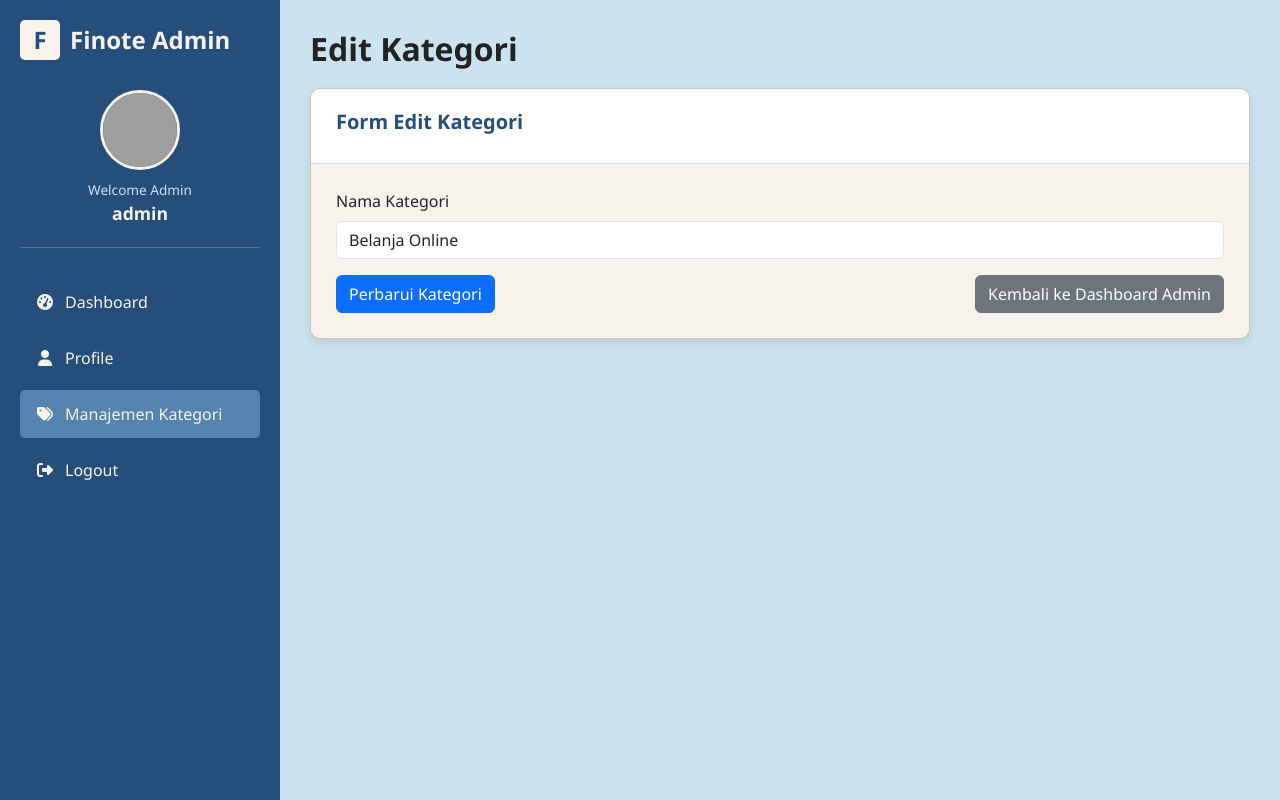
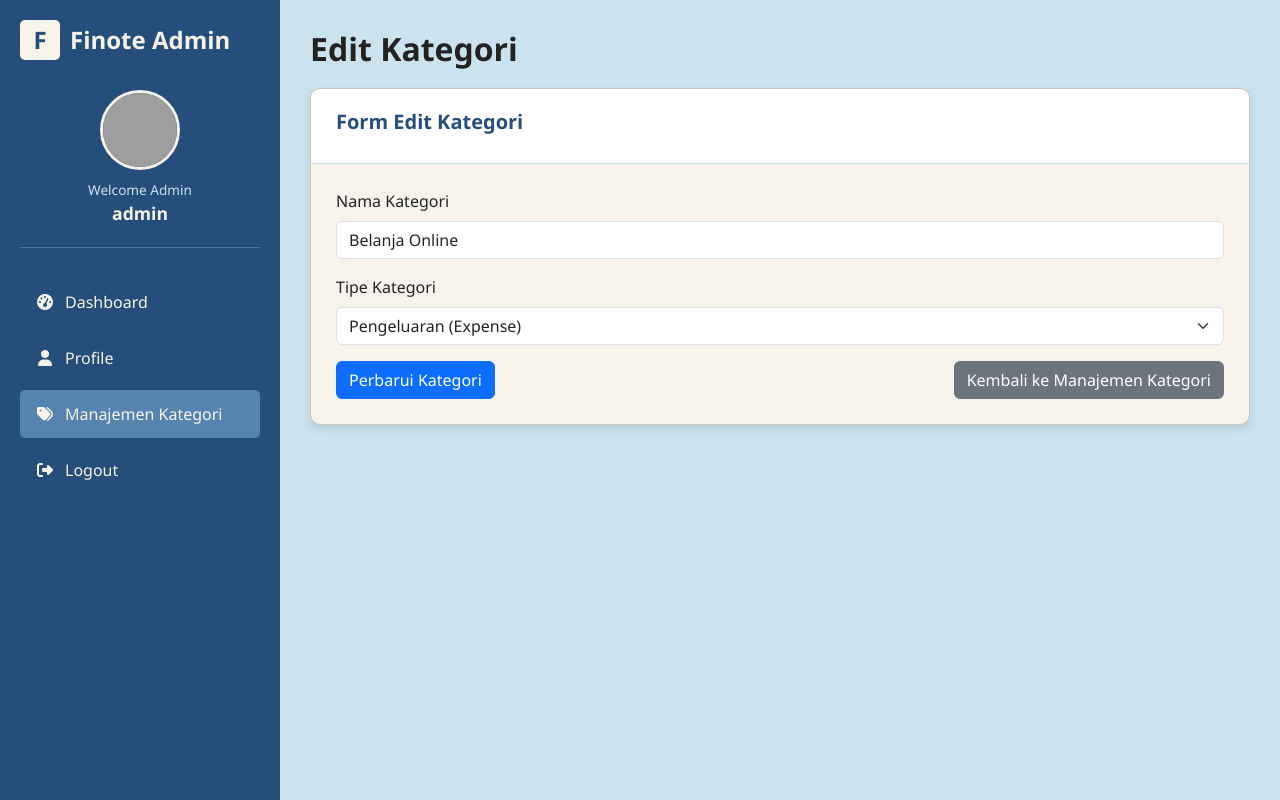
Before and after one commit to 1Envy2/Manajemen_keuangan, a PHP site: page /admin/edit_kategori.php?id=9 in a window 1280 px wide. Run offline with PHP 8.4, Linux system fonts and the light colour scheme; a user stored in the database is signed in; data comes from the database, SQL or seed files in the repository; grey boxes are pictures that could not be loaded.

Commit message:
edit type kategori

```diff
--- a/admin/edit_kategori.php
+++ b/admin/edit_kategori.php
@@ -3,7 +3,7 @@ require_once '../config.php';
 require_once '../includes/auth.php';
 
 check_admin_access();
-$id = get_user_id();
+$id_user_admin = get_user_id(); // Menggunakan nama variabel yang lebih spesifik agar tidak bentrok
 
 $username = '';
 $email = '';
@@ -11,40 +11,45 @@ $phone = '';
 $photo_db = '';
 $created_at = '';
 
-$query = "SELECT username, email, phone, photo, created_at FROM users WHERE id = ? AND role = 'admin'";
-$stmt = $conn->prepare($query);
-$stmt->bind_param("i", $id);
-$stmt->execute();
-$result = $stmt->get_result();
-if ($result->num_rows === 1) {
-    $data = $result->fetch_assoc();
-    $username = $data['username'];
-    $email = $data['email'];
-    $phone = $data['phone'] ?? '';
-    $photo_db = $data['photo'] ?? '';
-    $created_at = $data['created_at'];
+// Ambil data admin yang sedang login untuk sidebar
+$query_admin = "SELECT username, email, phone, photo, created_at FROM users WHERE id = ? AND role = 'admin'";
+$stmt_admin = $conn->prepare($query_admin);
+$stmt_admin->bind_param("i", $id_user_admin);
+$stmt_admin->execute();
+$result_admin = $stmt_admin->get_result();
+if ($result_admin->num_rows === 1) {
+    $data_admin = $result_admin->fetch_assoc();
+    $username = $data_admin['username'];
+    $email = $data_admin['email'];
+    $phone = $data_admin['phone'] ?? '';
+    $photo_db_admin = $data_admin['photo'] ?? ''; // Nama variabel berbeda untuk foto admin
+    $created_at = $data_admin['created_at'];
 }
-$stmt->close();
+$stmt_admin->close();
 
-$photo_url = (!empty($photo_db) && file_exists('../uploads/' . $photo_db))
-    ? BASE_URL . '/uploads/' . $photo_db
+$photo_url = (!empty($photo_db_admin) && file_exists('../uploads/' . $photo_db_admin))
+    ? BASE_URL . '/uploads/' . $photo_db_admin
     : BASE_URL . '/assets/admin_profile.jpeg';
 
 $current_page = basename($_SERVER['PHP_SELF']);
 
 $category_id = $_GET['id'] ?? null;
 $category_name = '';
+$category_type = ''; // BARU: Inisialisasi variabel untuk tipe kategori
 $name_err = '';
+$type_err = ''; // BARU: Inisialisasi error untuk tipe
 $success_msg = '';
 $error_msg = '';
 
+// Validasi ID kategori dari URL
 if ($category_id === null || !is_numeric($category_id)) {
     $_SESSION['error_message'] = "ID kategori tidak valid.";
     header('location: ' . BASE_URL . '/admin/dashboard.php');
     exit;
 }
 
-$sql_get = "SELECT name FROM categories WHERE id = ?";
+// Ambil data kategori yang akan diedit dari database
+$sql_get = "SELECT name, type FROM categories WHERE id = ?"; // BARU: Ambil kolom 'type'
 if ($stmt_get = $conn->prepare($sql_get)) {
     $stmt_get->bind_param("i", $category_id);
     if ($stmt_get->execute()) {
@@ -52,6 +57,7 @@ if ($stmt_get = $conn->prepare($sql_get)) {
         if ($result_get->num_rows == 1) {
             $category_data = $result_get->fetch_assoc();
             $category_name = $category_data['name'];
+            $category_type = $category_data['type']; // BARU: Set tipe kategori
         } else {
             $_SESSION['error_message'] = "Kategori tidak ditemukan.";
             header('location: ' . BASE_URL . '/admin/dashboard.php');
@@ -63,11 +69,14 @@ if ($stmt_get = $conn->prepare($sql_get)) {
     $stmt_get->close();
 }
 
+// Tangani pengiriman form (saat ada POST request)
 if ($_SERVER['REQUEST_METHOD'] == 'POST') {
+    // Validasi nama kategori
     if (empty(trim($_POST['category_name']))) {
         $name_err = 'Nama kategori tidak boleh kosong.';
     } else {
         $new_category_name = trim($_POST['category_name']);
+        // Cek duplikat nama kategori, kecuali kategori yang sedang diedit
         $sql_check = "SELECT id FROM categories WHERE name = ? AND id != ?";
         if ($stmt_check = $conn->prepare($sql_check)) {
             $stmt_check->bind_param("si", $new_category_name, $category_id);
@@ -83,13 +92,27 @@ if ($_SERVER['REQUEST_METHOD'] == 'POST') {
         }
     }
 
-    if (empty($name_err) && empty($error_msg)) {
-        $sql_update = "UPDATE categories SET name = ? WHERE id = ?";
+    // BARU: Validasi tipe kategori
+    if (empty(trim($_POST['category_type']))) {
+        $type_err = 'Tipe kategori tidak boleh kosong.';
+    } else {
+        $new_category_type = trim($_POST['category_type']);
+        if (!in_array($new_category_type, ['income', 'expense'])) {
+            $type_err = 'Tipe kategori tidak valid.';
+        }
+    }
+
+
+    // Lanjutkan jika tidak ada error pada nama dan tipe
+    if (empty($name_err) && empty($type_err) && empty($error_msg)) {
+        // BARU: Perbarui juga kolom 'type'
+        $sql_update = "UPDATE categories SET name = ?, type = ? WHERE id = ?";
         if ($stmt_update = $conn->prepare($sql_update)) {
-            $stmt_update->bind_param("si", $new_category_name, $category_id);
+            $stmt_update->bind_param("ssi", $new_category_name, $new_category_type, $category_id); // 'ssi' untuk dua string dan satu integer
             if ($stmt_update->execute()) {
                 $success_msg = 'Kategori berhasil diperbarui!';
                 $category_name = $new_category_name;
+                $category_type = $new_category_type; // BARU: Perbarui nilai tipe setelah berhasil
             } else {
                 $error_msg = "Gagal memperbarui kategori.";
             }
@@ -294,9 +317,19 @@ $conn->close();
                                value="<?= htmlspecialchars($category_name); ?>">
                         <div class="invalid-feedback"><?= $name_err ?></div>
                     </div>
+                    <div class="mb-3">
+                        <label for="category_type" class="form-label">Tipe Kategori</label>
+                        <select name="category_type" id="category_type"
+                            class="form-select <?= (!empty($type_err)) ? 'is-invalid' : ''; ?>">
+                            <option value="">Pilih Tipe</option>
+                            <option value="income" <?= ($category_type == 'income') ? 'selected' : ''; ?>>Pemasukan (Income)</option>
+                            <option value="expense" <?= ($category_type == 'expense') ? 'selected' : ''; ?>>Pengeluaran (Expense)</option>
+                        </select>
+                        <div class="invalid-feedback"><?= $type_err ?></div>
+                    </div>
                     <div class="d-flex justify-content-between">
                         <button type="submit" class="btn btn-primary">Perbarui Kategori</button>
-                        <a href="dashboard.php" class="btn btn-secondary">Kembali ke Dashboard Admin</a>
+                        <a href="tambah_kategori.php" class="btn btn-secondary">Kembali ke Manajemen Kategori</a>
                     </div>
                 </form>
             </div>
```
Also changed, not shown: admin/tambah_kategori.php (+35 -5 lines).
